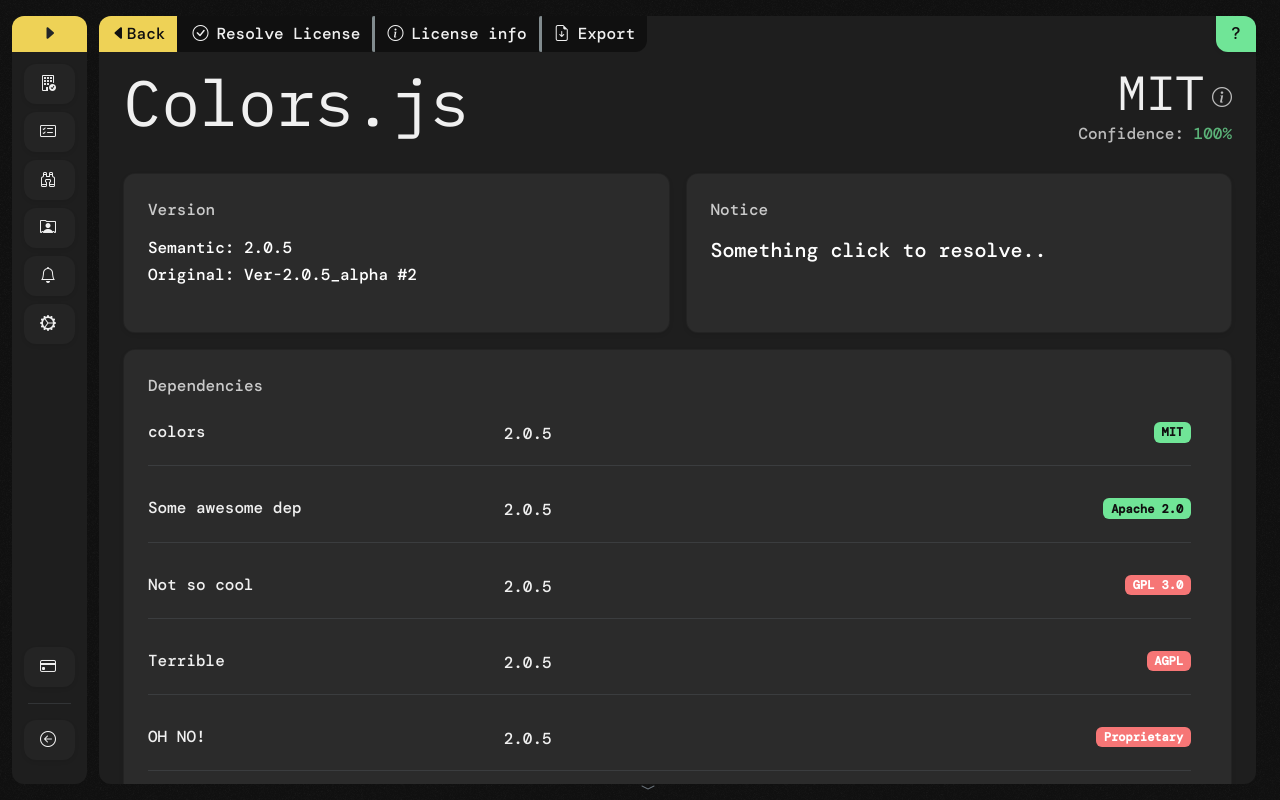
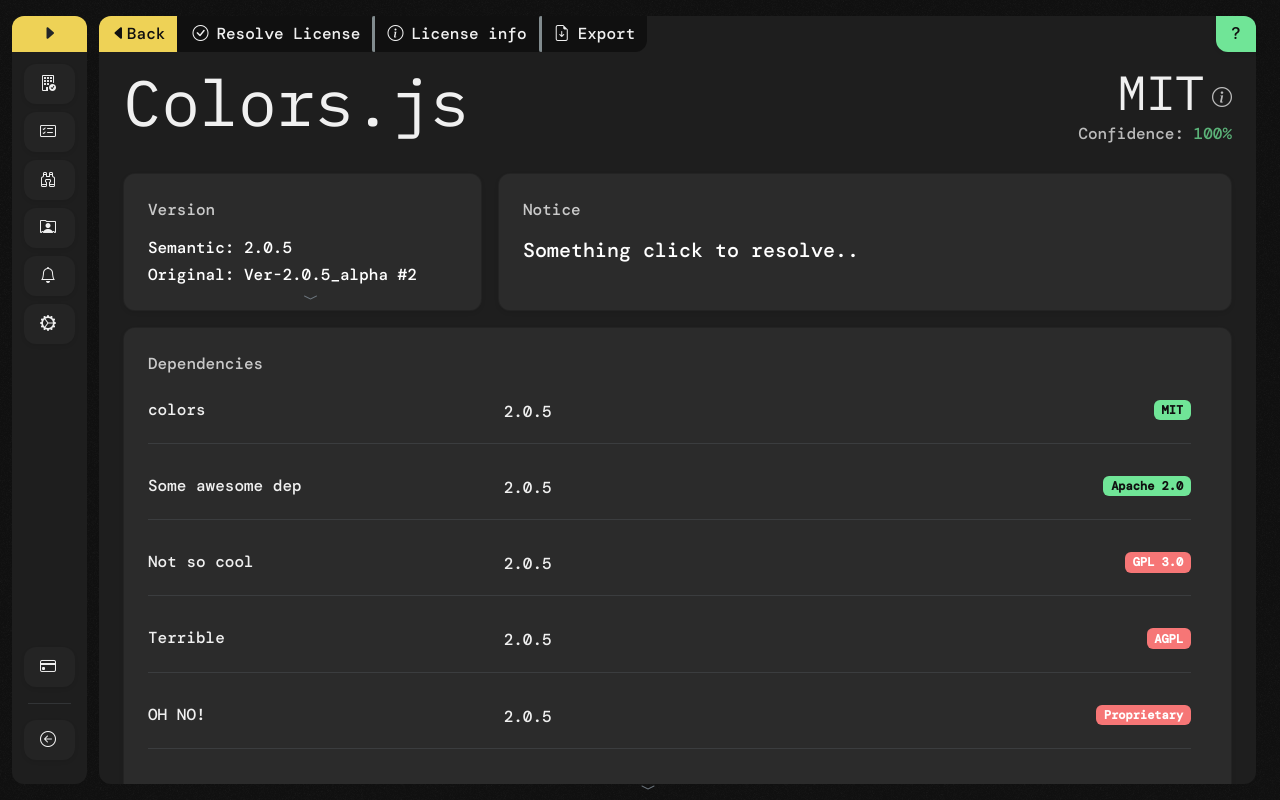
Before and after one commit to whichlicense/frontend, a React (Create React App) app: page /scan-result/1 in a window 1280 px wide. Built offline with nearby package versions, Linux system fonts and the light colour scheme.

Commit message:
changed cards to use col sys
Signed-off-by: duart38 <duartsnel@icloud.com>

```diff
--- a/src/pages/ScanResult.tsx
+++ b/src/pages/ScanResult.tsx
@@ -16,7 +16,14 @@
  */
 
 import { useState } from "react";
-import { Button, ButtonGroup, Col, ListGroup, Row, Stack } from "react-bootstrap";
+import {
+  Button,
+  ButtonGroup,
+  Col,
+  ListGroup,
+  Row,
+  Stack,
+} from "react-bootstrap";
 import { useNavigate, useParams } from "react-router-dom";
 import RegularCard from "../components/Cards/RegularCard";
 import DependencyList from "../components/Lists/DependencyList";
@@ -65,8 +72,8 @@
       icon: "bi bi-file-earmark-arrow-down",
       onClick: () => {
         navigate("/export-view");
-      }
-    }
+      },
+    },
   ]);
 
   // TODO: for resolve -> if not licensed allow a lawyer to say "this is fine" or "this is not fine"
@@ -85,19 +92,25 @@
               <ButtonGroup>
                 <Button className="bg-green">Accept package</Button>
                 <Button className="bg-red">Decline package</Button>
-              <Button className="bg-blue">Resolve the below entered information</Button>
+                <Button className="bg-blue">
+                  Resolve the below entered information
+                </Button>
               </ButtonGroup>
               <small>
                 <i className="px-2 bi bi-info-circle opacity-75"></i>
-              <span className="txt-green">Accepting</span> a package will allow the package, its current license and any associated risks.
+                <span className="txt-green">Accepting</span> a package will
+                allow the package, its current license and any associated risks.
               </small>
               <small>
                 <i className="px-2 bi bi-info-circle opacity-75"></i>
-              <span className="txt-red">Declining</span> a package will flag it for removal, send a notification to any relevant parties and force errors that show up in exports and other views.
+                <span className="txt-red">Declining</span> a package will flag
+                it for removal, send a notification to any relevant parties and
+                force errors that show up in exports and other views.
               </small>
               <small>
                 <i className="px-2 bi bi-info-circle opacity-75"></i>
-              <span className="txt-blue">Resolving</span> takes in the changes that has been entered within this card as the "truth".
+                <span className="txt-blue">Resolving</span> takes in the changes
+                that has been entered within this card as the "truth".
               </small>
             </Stack>
           </Col>
@@ -164,17 +177,17 @@
        */}
 
       <Row className="g-3">
-        <Col>
-          <Stack direction="horizontal" gap={3}>
-            <RegularCard title={"Version"} fadeIn>
+        <Col xs={12} md={4}>
+          <RegularCard title={"Version"} fadeIn minHeight="8vh" maxHeight="8vh">
             <h6>Semantic: 2.0.5</h6>
             <h6>Original: Ver-2.0.5_alpha #2</h6>
           </RegularCard>
-            <RegularCard title={"Notice"} fadeIn>
+        </Col>
+        <Col xs={12} md={8}>
+          <RegularCard title={"Notice"} fadeIn minHeight="8vh" maxHeight="8vh">
             {/* TODO: list here with the notices of this specific package */}
             <h5>Something click to resolve..</h5>
           </RegularCard>
-          </Stack>
         </Col>
 
         {/* TODO: collapsed item with the tree in it.. */}
```
Lines whose indentation alone changed are shown as unchanged.
